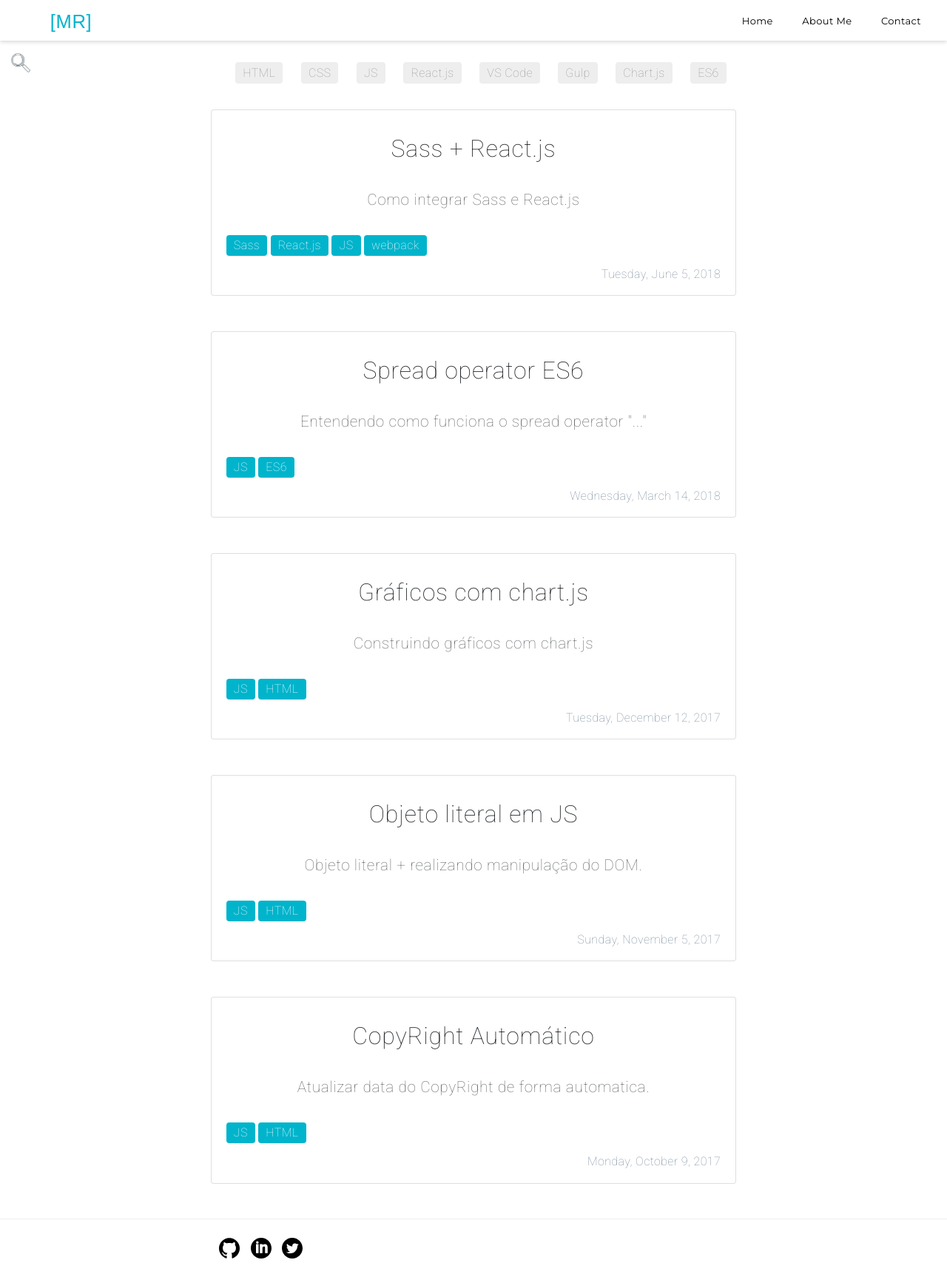
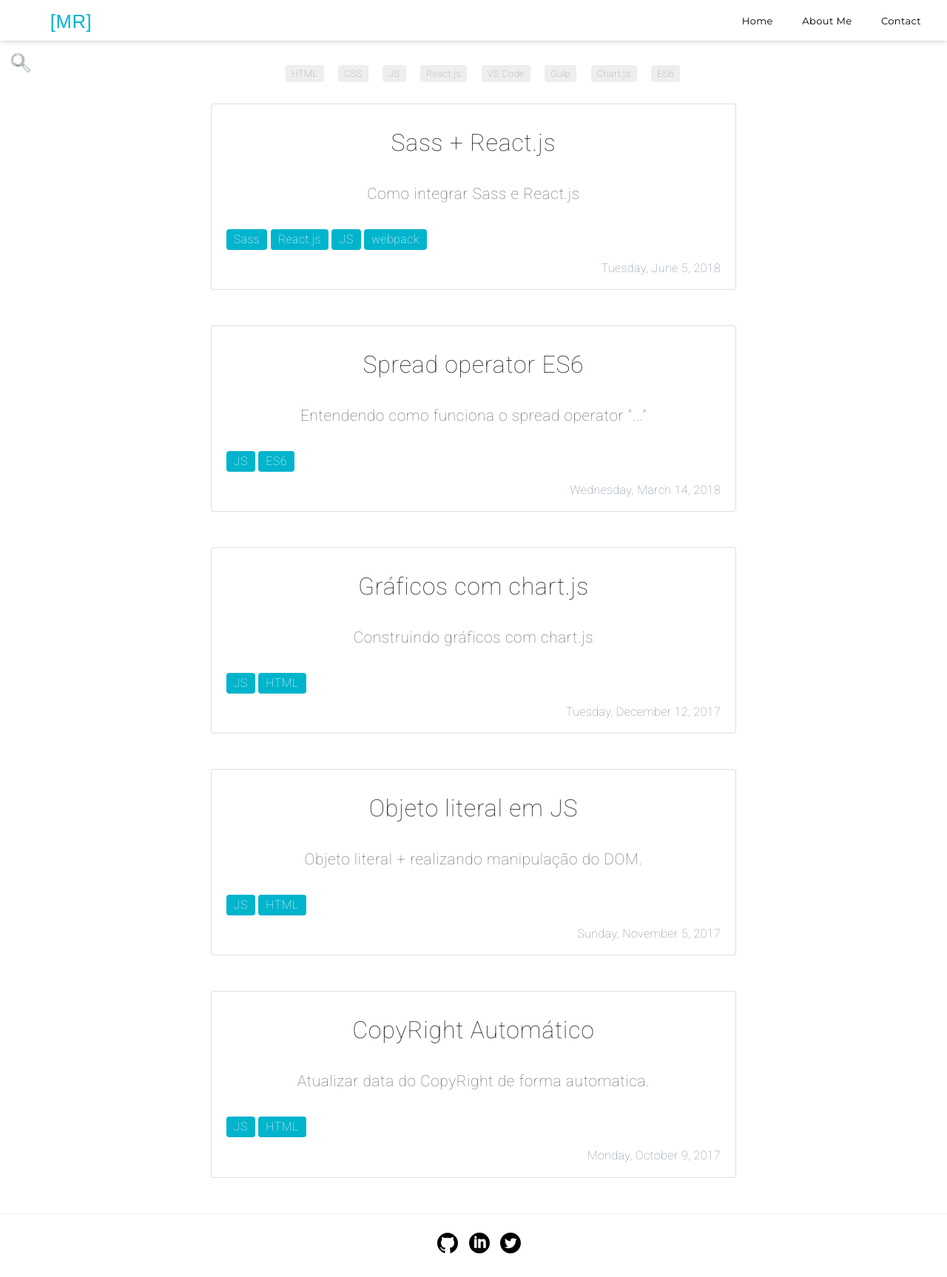
Before and after one commit to mariorodeghiero/new-blog-webpack, a website built with webpack: page index.html in a window 1280 px wide. Shown: the whole page at 74% size. After the commit the page ends 1705 px from the top, so only its background shows below. Built offline with nearby package versions, Linux system fonts and the light colour scheme.

Commit message:
edited @media index.html

```diff
--- a/src/scss/layouts/_footer.scss
+++ b/src/scss/layouts/_footer.scss
@@ -3,12 +3,12 @@
   border-top: 1px solid #eee;
   width: 100%;
   .social-icons {
-    margin: 0 auto;
-    width: 60%;
+    margin-left: -15px;
+    text-align: center;
     li {
       margin-right: 10px;
       padding-top: 25px;
-      padding-bottom: 25px;
+      padding-bottom: 10px;
       display: inline-block;
       .github,
       .linkedin,
--- a/src/scss/layouts/_main-navigation.scss
+++ b/src/scss/layouts/_main-navigation.scss
@@ -173,12 +173,12 @@ article {
     li {
       display: inline-block;
       padding-top: 20px;
-      padding-bottom: 10px;
-      padding-right: 20px;
+      padding-right: 15px;
       .tag {
         background: #eee;
         color: #999;
-        padding: 5px 10px;
+        padding: 4px 8px;
+        font-size: 0.8rem;
         border-radius: 4px;
         text-decoration: none;
         -webkit-transition: color 0.2s;
```
Also changed, not shown: index.html (+0 -1 lines).
